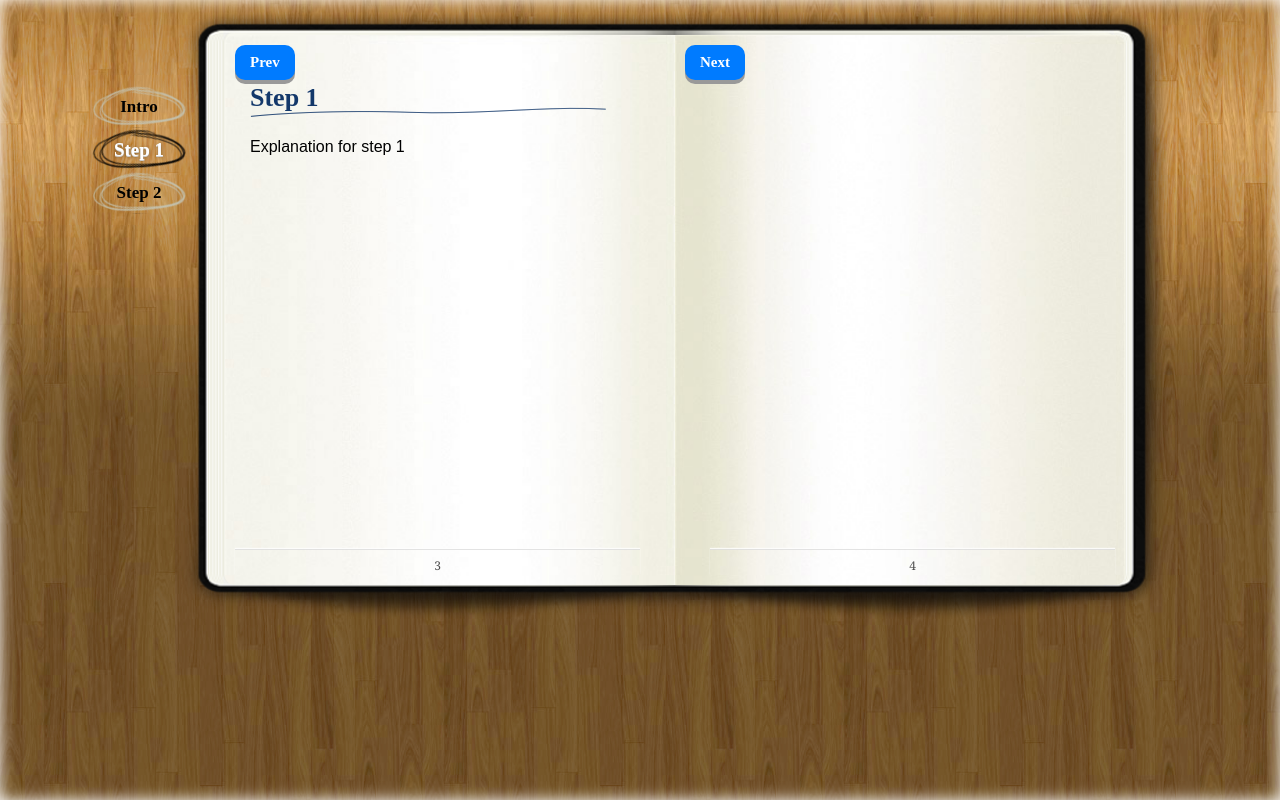
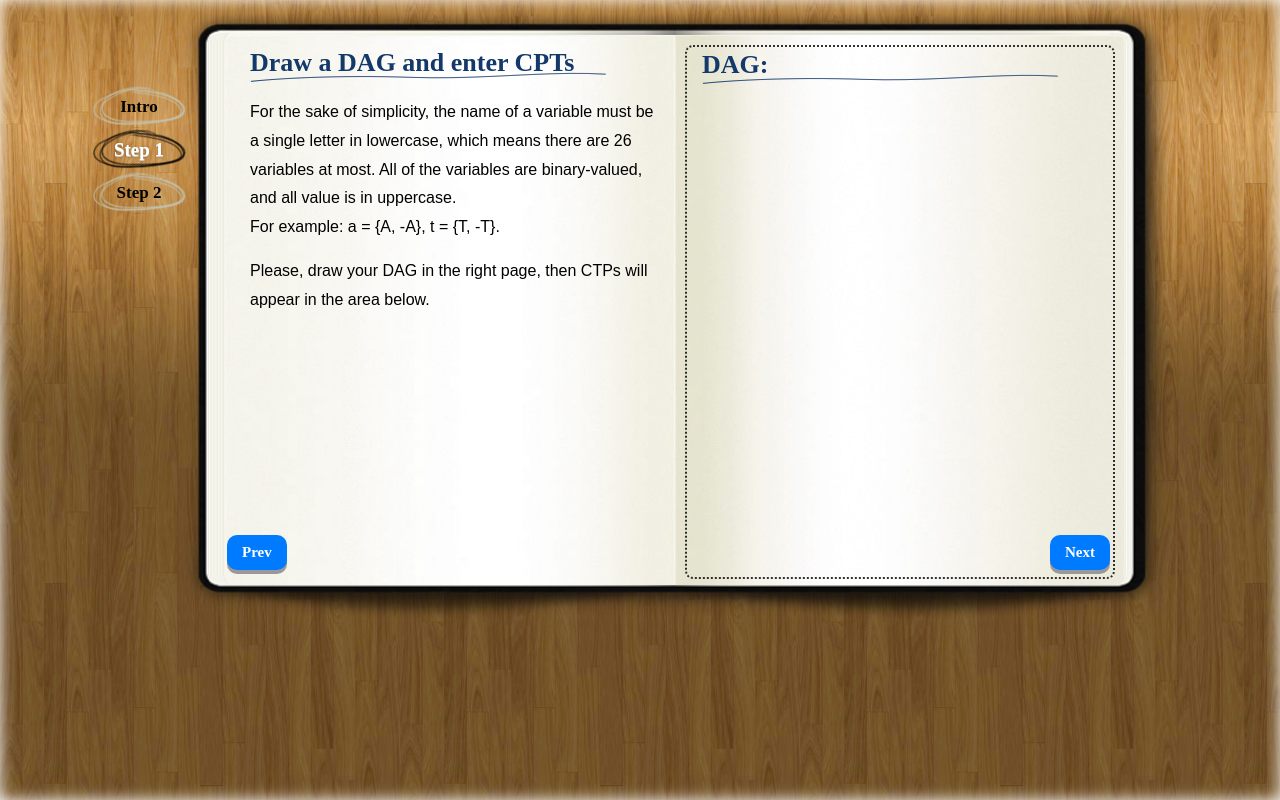
Before and after one commit to lindenquan/lindenquan.github.io, a plain HTML site: page Bayesian/true.html in a window 1280 px wide. Both pictures are taken after a click on the button "Let's start!". Drawn offline with Linux system fonts and the light colour scheme.

Commit message:
step 1 30% complete

```diff
--- a/Bayesian/css/booklet/style.css
+++ b/Bayesian/css/booklet/style.css
@@ -44,6 +44,8 @@ span.reference a:hover {
     margin-right: 65px;
     vertical-align: top;
 }
+
+
 
 
 
@@ -218,3 +220,24 @@ a#prev_page_button:hover {
     border-radius: 20px;
     filter: progid:DXImageTransform.Microsoft.Alpha(opacity=70);
 }
+
+.book .prevPage {
+    position: absolute;
+    bottom: 15px;
+    left: 2px;
+}
+
+.book .nextPage {
+    position: absolute;
+    bottom: 15px;
+    right: 15px;
+}
+
+.b-page-3 {
+    visibility: hidden;
+}
+
+#btn-start {
+    position: static;
+    margin-left: 50%;
+}
--- a/Bayesian/css/style.css
+++ b/Bayesian/css/style.css
@@ -1,19 +1,16 @@
 html {
     height: 100%;
-    width: 100%;
 }
 
 body {
     min-height: 100%;
     min-width: 1100px;
-}
-
-body {
     display: flex;
     align-items: center;
     background: url(../res/img/wood.jpg) repeat-x;
     background-size: auto 100%;
     box-shadow: inset 0 0 15px white;
+    background-attachment: fixed;
 }
 
 button {
@@ -147,6 +144,10 @@ button.gradient.active {
     0 1px 3px rgba(0, 0, 0, .3);
 }
 
-#btn-start{
-    margin-left: 50%;
+.DAG {
+    height: 100%;
+    border-color:rgba(0, 0, 0, .8);
+    border-width: 2px;
+    border-style: dotted;
+    border-radius: 8px;
 }
--- a/Bayesian/lib/ui.js
+++ b/Bayesian/lib/ui.js
@@ -13,23 +13,14 @@ jQuery.fn.extend({
         return results;
     }
 });
-
-
-$(function() {
+;$(function() {
     ms.book = $('.book:first');
 
     ms.book.booklet({
         width: 900, // container width
         height: 550, // container height
 
-        pagePadding: 10, // padding for each page wrapper
-        pageNumbers: true, // display page numbers on each page
-
-        next: $('#btn-start:first'),
-
-        before: function() {}, // callback invoked before each page turn animation
-        after: function() {} // callback invoked after each page turn animation
-
+        next: $('#btn-start'),
     });
 
     $('.book .prevPage').click(function() {
@@ -40,4 +31,8 @@ $(function() {
         ms.book.booklet('next');
     });
 
+    $('#btn-start').click(function(){
+    	$('.b-page-3').css('visibility','visible');
+    });
+
 });
--- a/Bayesian/true.html
+++ b/Bayesian/true.html
@@ -2,11 +2,13 @@
 <html>
 
 <head>
+    <intercept-url pattern="/favicon.ico" access="ROLE_ANONYMOUS"></intercept-url>
     <meta http-equiv="Content-Type" content="text/html; charset=UTF-8" />
     <script src="lib/jquery-1.4.4.min.js"></script>
     <script src="lib/jquery.easing.1.3.js"></script>
     <script src="lib/booklet/jquery.booklet.1.1.0.js"></script>
     <script src="lib/ui.js"></script>
+    <script src="lib/bayesian.js" async></script>
     <link rel="stylesheet" href="css/base.css" type="text/css" media="screen" />
     <link rel="stylesheet" href="css/style.css" type="text/css" media="screen" />
     <link rel="stylesheet" href="css/booklet/jquery.booklet.1.1.0.css" type="text/css" media="screen" />
@@ -29,27 +31,34 @@
             </p>
         </div>
         <div>
-        	<h1>The purpose of this site</h1>
-            <p>This site is supposed to help you understand Variable Elimination(VE) algorithm, Hugin algorithm and Shafer-Shenoy algorithm. The latter two algorithms belong to the junction tree algorithm.</p>
+            <h1>The purpose of this site</h1>
+            <p>This site is supposed to help you understand the junction tree algorithms in terms of Hugin algorithm and Shafer-Shenoy algorithm.</p>
             <p>This site is for tutorial purpose, not for the real-world application.</p>
             <p>
-            	In step 1, you need to draw a DAG and enter the corresponding CPTs.
+                In step 1, you need to draw a DAG and enter the corresponding CPTs.
             </p>
             <p>
-            	In step 2, you need to enter a query.
+                In step 2, you need to enter a query.
             </p>
             <p>
-            	In the following steps, you will learn how the inference algorithem is performed.
+                In the following steps, you will learn how the inference algorithem is performed.
             </p>
             <button id="btn-start" type="button" class="btn nextPage">Let's start!</button>
         </div>
         <div menu="Step 1">
             <button type="button" class="btn prevPage">Prev</button>
-            <h1>Step 1</h1>
-            <p>Explanation for step 1</p>
+            <h1>Draw a DAG and enter CPTs</h1>
+            <p>For the sake of simplicity, the name of a variable must be a single letter in lowercase, which means there are 26 variables at most. All of the variables are binary-valued, and all value is in uppercase.<br>For example: a = {A, -A}, t = {T, -T}.</p>
+            <p>
+            	Please, draw your DAG in the right page, then CTPs will appear in the area below.
+            </p>
         </div>
-        <div>
+        <div class="DAG">
             <button type="button" class="btn nextPage">Next</button>
+            <h1>DAG:</h1>
+            <div>
+
+            </div>
         </div>
         <div menu="Step 2">
             <button type="button" class="btn prevPage">Prev</button>
```
Also changed, not shown: Bayesian/lib/bayesian.js, Bayesian/lib/booklet/jquery.booklet.1.1.0.js.
